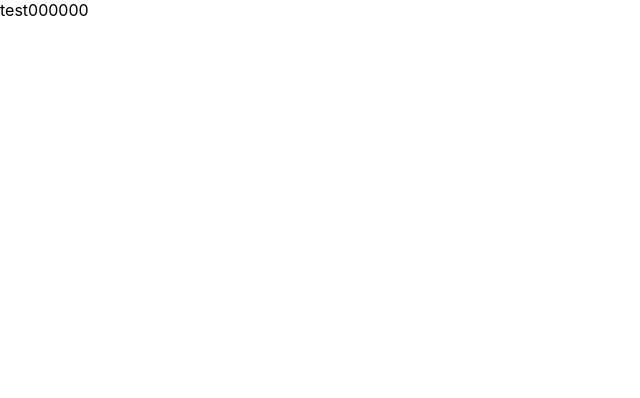
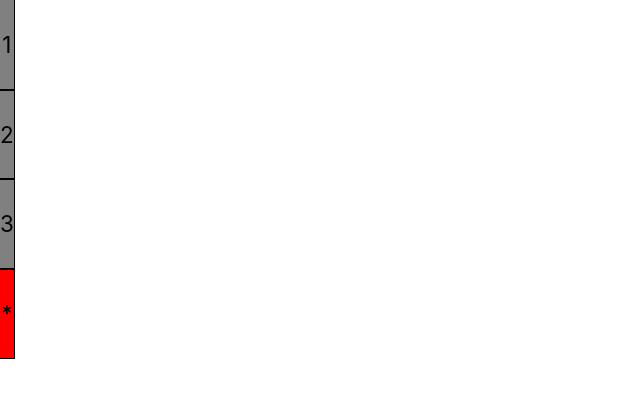
Before and after one commit to MandSolo/tiny-react-calculator, a React (Create React App) app: page / in a window 1280 px wide. Shown: the top 398 px of the page, without its empty margins (0-640 px from the left). Built offline with nearby package versions, Linux system fonts and the light colour scheme; the HTML template or start-up script is replaced by a standard one.

Commit message:
started js and css for the buttons

```diff
--- a/src/App.js
+++ b/src/App.js
@@ -1,11 +1,19 @@
 import React, { Component } from 'react';
 import './App.css';
+import Button from "./components/Button";
 
 class App extends Component {
   render() {
     return (
       <div className="App">
-      test000000
+      <div className="calc-wrapper">
+      <div className="row">
+      <Button>1</Button>
+      <Button>2</Button>
+      <Button>3</Button>
+      <Button>*</Button>
+      </div>
+      </div>
       </div>
     );
   }
--- a/src/components/Button.css
+++ b/src/components/Button.css
@@ -0,0 +1,23 @@
+.button-wrapper {
+    height: 4em;
+    display: flex;
+    justify-content: center;
+    align-items: center;
+    font-size: 1.4em;
+    flex: 1;
+    outline: 1px solid black;
+    background-color: grey;
+    color: black;
+}
+
+.operator {
+    height: 4em;
+    display: flex;
+    justify-content: center;
+    align-items: center;
+    font-size: 1.4em;
+    flex: 1;
+    outline: 1px solid black;
+    background-color: red;
+    color: black;
+}
--- a/src/components/Button.jsx
+++ b/src/components/Button.jsx
@@ -0,0 +1,19 @@
+import React from "react";
+import "./Button.css";
+
+const isOperator = value => {
+    //checks to make sure the value inputted is a number!!!
+  return !isNaN(value) || value === "." || value === "=";
+};
+
+const Button = props => (
+  <div
+    className={`button-wrapper ${
+      isOperator(props.children) ? null : "operator"
+    }`}
+  >
+    {props.children}
+  </div>
+);
+
+export default Button;
```
Also changed, not shown: 1 other file (tests, documents, lock files or other folders).
